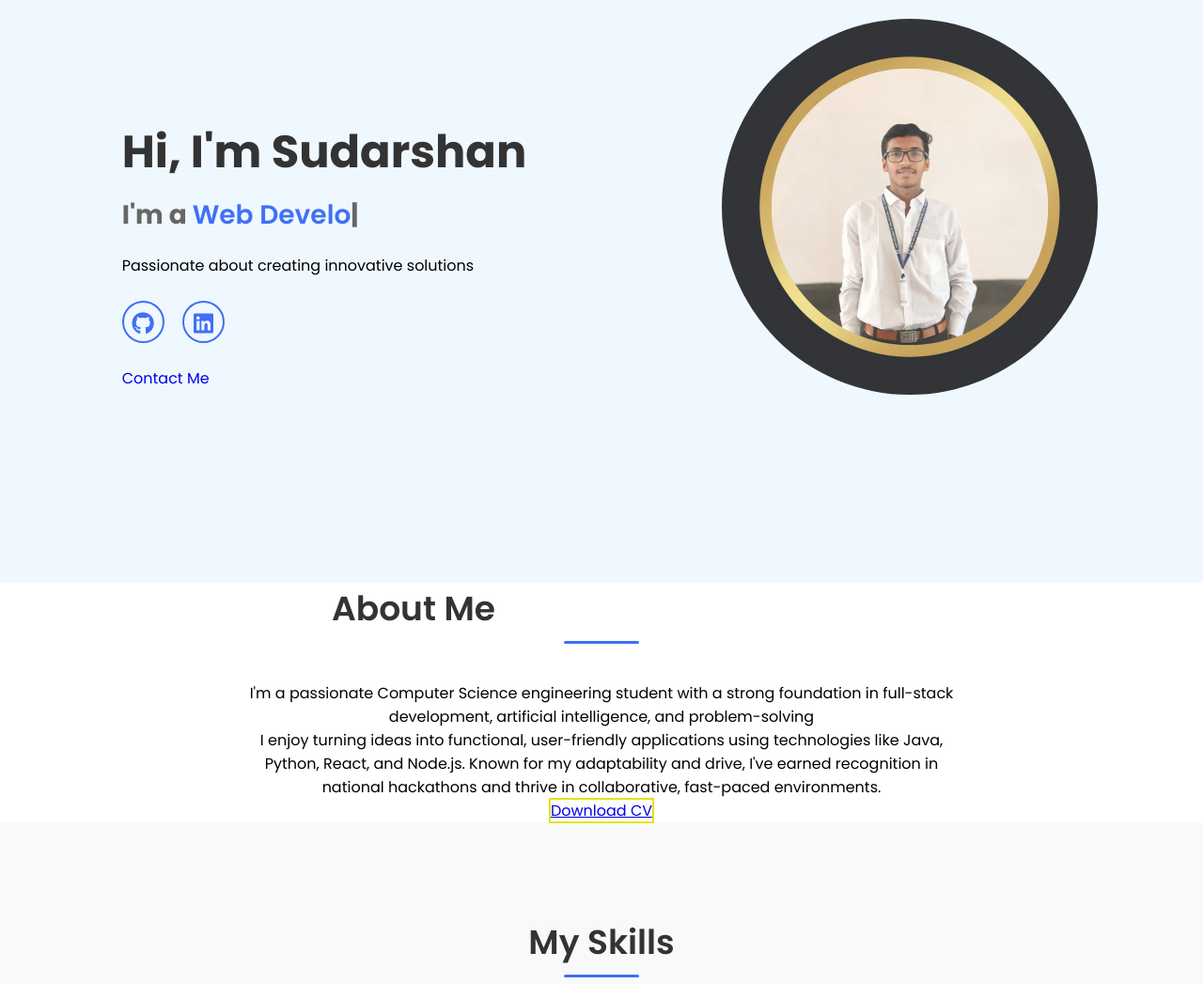
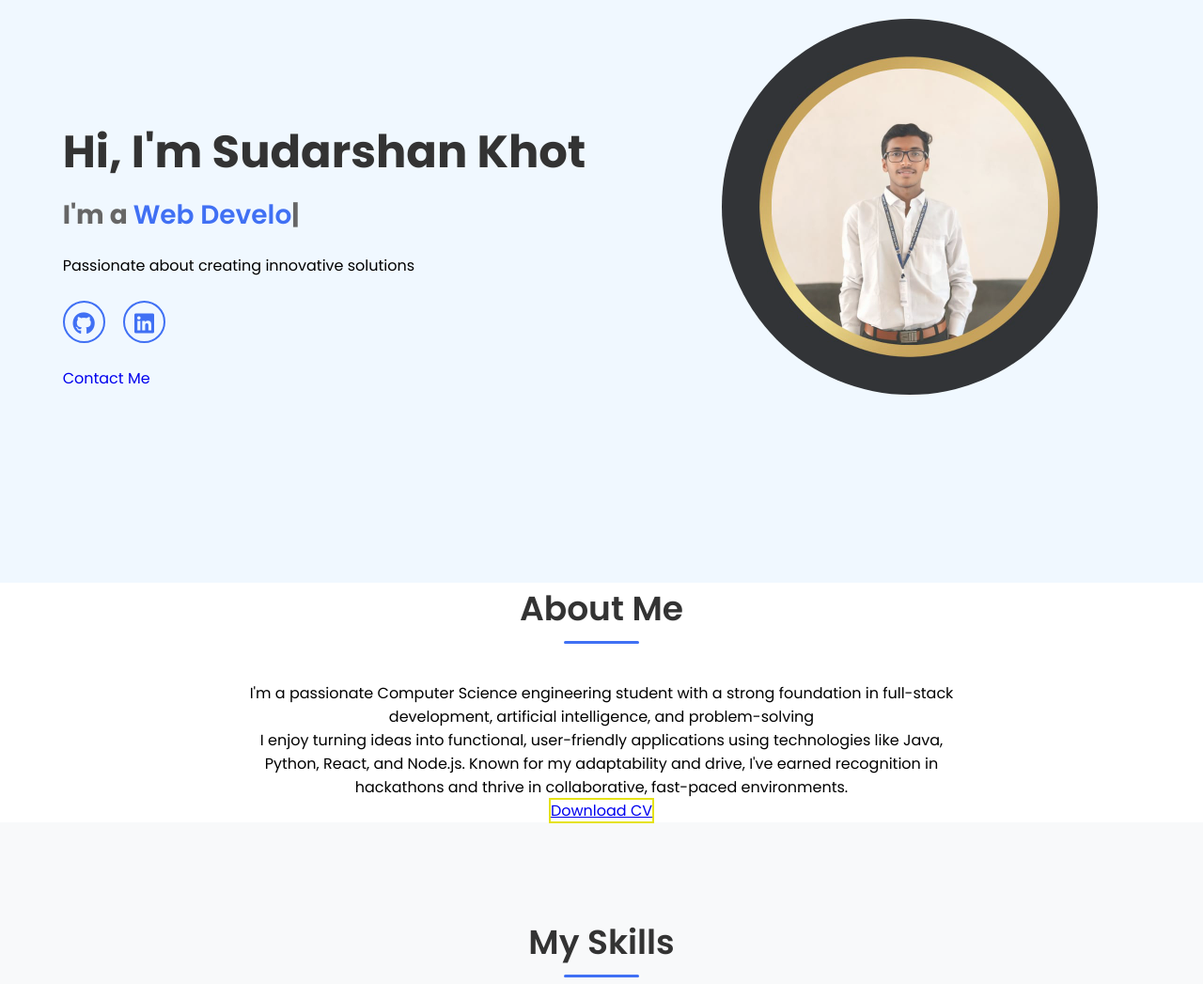
Before and after one commit to shrishail32/portfolio, a plain HTML site: page portpolio/index.html in a window 1280 px wide. Shown: the part 180-1227 px from the top of the page at 94% size. Drawn offline with nearby package versions, Linux system fonts and the light colour scheme.

Commit message:
Update index.html

```diff
--- a/portpolio/index.html
+++ b/portpolio/index.html
@@ -3,7 +3,7 @@
 <head>
     <meta charset="UTF-8">
     <meta name="viewport" content="width=device-width, initial-scale=1.0">
-    <title>Dynamic Portfolio</title>
+    <title>My Portfolio</title>
     <link rel="stylesheet" href="styles.css">
     <!-- Font Awesome CDN -->
     <link rel="stylesheet" href="https://cdnjs.cloudflare.com/ajax/libs/font-awesome/6.5.1/css/all.min.css">
@@ -37,7 +37,7 @@
     <section id="home" class="home">
         <div class="profile-bg"></div>
         <div class="home-content" data-aos="fade-up">
-            <h1>Hi, I'm Sudarshan</h1>
+            <h1>Hi, I'm Sudarshan Khot</h1>
             <h3>I'm a <span class="typing"></span></h3>
             <p>Passionate about creating innovative solutions</p>
             <div class="social-icons">
@@ -51,11 +51,11 @@
 
     <!-- About Section -->
     <section id="about" class="about">
-        <h2 class="section-title" data-aos="fade-down">About Me</h2>
+        <h2 class="section-title1" data-aos="fade-down">About Me</h2>
         <div class="about-content">
             <div class="right" data-aos="fade-left">
                 <div class="text">I'm a passionate Computer Science engineering student with a strong foundation in full-stack development, artificial intelligence, and problem-solving</div>
-                <p>I enjoy turning ideas into functional, user-friendly applications using technologies like Java, Python, React, and Node.js. Known for my adaptability and drive, I've earned recognition in national hackathons and thrive in collaborative, fast-paced environments.</p>
+                <p>I enjoy turning ideas into functional, user-friendly applications using technologies like Java, Python, React, and Node.js. Known for my adaptability and drive, I've earned recognition in hackathons and thrive in collaborative, fast-paced environments.</p>
                 <a href="resume.pdf" class="btn" style="border: 2px solid rgb(229, 226, 23); text-decoration: underline;">Download CV</a>
             </div>
         </div>
```
